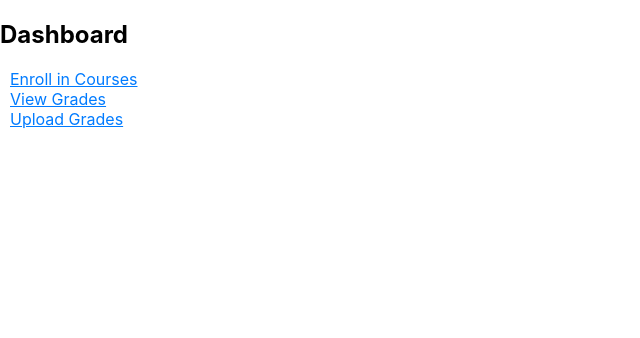
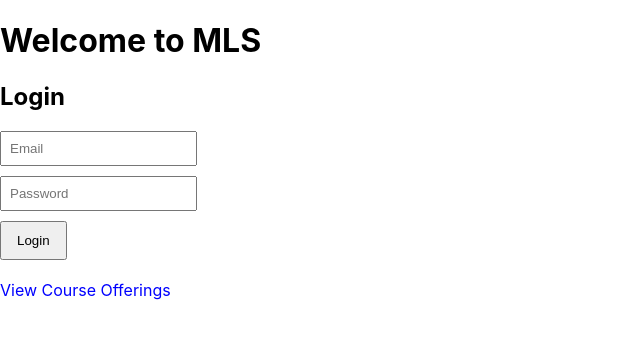
Before and after one commit to GabSantos0929/STDISCM, a React (Create React App) app in the folder frontend/: page / in a window 1280 px wide. Shown: the top 338 px of the page, without its empty margins (0-640 px from the left). Built offline with nearby package versions, Linux system fonts and the light colour scheme.

Commit message:
Add files via upload

```diff
--- a/frontend/src/App.js
+++ b/frontend/src/App.js
@@ -1,5 +1,6 @@
 import React from 'react';
 import { BrowserRouter as Router, Route, Routes } from 'react-router-dom';
+import HomePage from './pages/HomePage';
 import CourseListPage from './pages/CourseListPage';
 import DashboardPage from "./pages/DashboardPage";
 import EnrollmentPage from "./pages/EnrollmentPage";
@@ -10,7 +11,7 @@
   return (
     <Router>
       <Routes>
-        <Route path="/" element={<DashboardPage />} />
+        <Route path="/" element={<HomePage />} />
         <Route path="/dashboard" element={<DashboardPage />} />
         <Route path="/courses" element={<CourseListPage />} />
         <Route path="/enroll" element={<EnrollmentPage />} />
```
